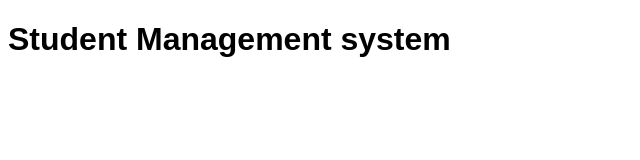
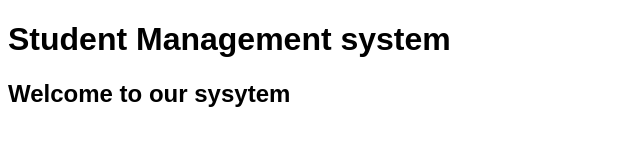
Before and after one commit to Lakshi-Lakshi/students-management, a plain HTML site: page index.html in a window 1280 px wide. Shown: the whole page, without its empty margins (0-640 px from the left). Drawn offline with Linux system fonts and the light colour scheme.

Commit message:
Add welcome message

```diff
--- a/index.html
+++ b/index.html
@@ -10,5 +10,7 @@
 <body>
     <h1>Student Management system</h1>
 
+    <h2>Welcome to our sysytem</h2>
+
 </body>
 </html>
```
